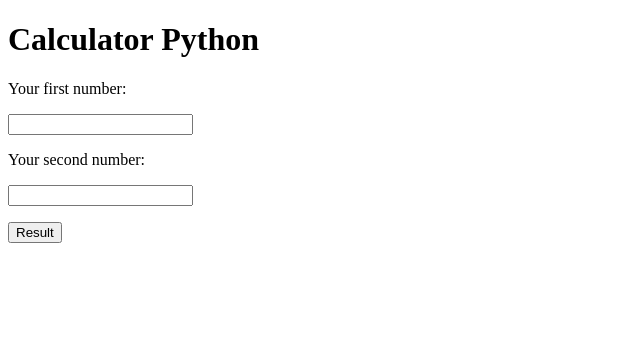
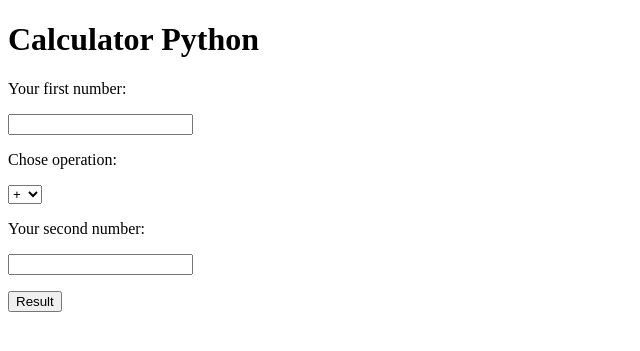
Before and after one commit to whit33y/calculator-python, a Flask app: page / in a window 1280 px wide. Shown: the top 351 px of the page, without its empty margins (0-640 px from the left). Run offline with Flask 2, Linux system fonts and the light colour scheme.

Commit message:
More math operations

```diff
--- a/app.py
+++ b/app.py
@@ -1,6 +1,6 @@
 from flask import Flask, render_template, url_for, redirect
 from flask_wtf import FlaskForm
-from wtforms import IntegerField, SubmitField , validators
+from wtforms import IntegerField, SubmitField , SelectField, validators
 app=Flask(__name__)
 
 app.secret_key='xd'
@@ -11,9 +11,33 @@ def calc():
     if form.validate_on_submit():
         one = form.number_one.data
         two = form.number_two.data
-        result = one + two
+        math_operations = form.math_operations.data
+        if math_operations == "+":
+            operation_name = 'Addition: '
+            result = one + two
+            percent = ''
+        elif math_operations == "-":
+            operation_name = 'Subtraction: '
+            result = one - two
+            percent = ''
+        elif math_operations == "*":
+            operation_name = 'Multiplication: '
+            result = one * two
+            percent = ''
+        elif math_operations == "/":
+            operation_name = 'Division : '
+            result = one / two
+            percent = ''
+        elif math_operations == "%":
+            operation_name = 'Percent: '
+            result = 100 * float(one)/float(two)
+            percent = '%'
+        elif math_operations == "**":
+            operation_name = 'Power: '
+            result = one ** two
+            percent = ''
         # return redirect(url_for('res', result=result))
-        return render_template('result.html',result=result)
+        return render_template('result.html',operation_name=operation_name,result=result,percent=percent)
     return render_template('index.html', form=form)
 
 @app.errorhandler(404)
@@ -25,6 +49,15 @@ def not_found(error):
 #     return render_template('result.html')
 
 class your_numbers(FlaskForm):
+    math_operations = [
+            ('+', '+'),
+            ('-', '-'),
+            ('*', '*'),
+            ('/', '/'),
+            ('%', '%'),
+            ('**', '**')
+        ]
+    math_operations = SelectField('Chose operation: ', [validators.DataRequired()], choices=math_operations,)
     number_one = IntegerField('Your first number: ', [validators.DataRequired()])
     number_two = IntegerField('Your second number: ',[validators.DataRequired()])
     button = SubmitField('Result')
--- a/templates/index.html
+++ b/templates/index.html
@@ -4,6 +4,8 @@
         {{ form.csrf_token() }}
         <p>{{form.number_one.label}}</p>
         <p>{{form.number_one}}</p>
+        <p>{{form.math_operations.label}}</p>
+        <p>{{form.math_operations}}</p>
         <p>{{form.number_two.label}}</p>
         <p>{{form.number_two}}</p>
         <p>{{form.button}}</p>
--- a/templates/result.html
+++ b/templates/result.html
@@ -1,5 +1,5 @@
 {% extends "base.html" %}
 {% block content %}
 <h1>Result</h1>
-    <p>{{result}}</p>
+    <p>{{operation_name}}{{result}}{{percent}}</p>
 {% endblock %}
```
